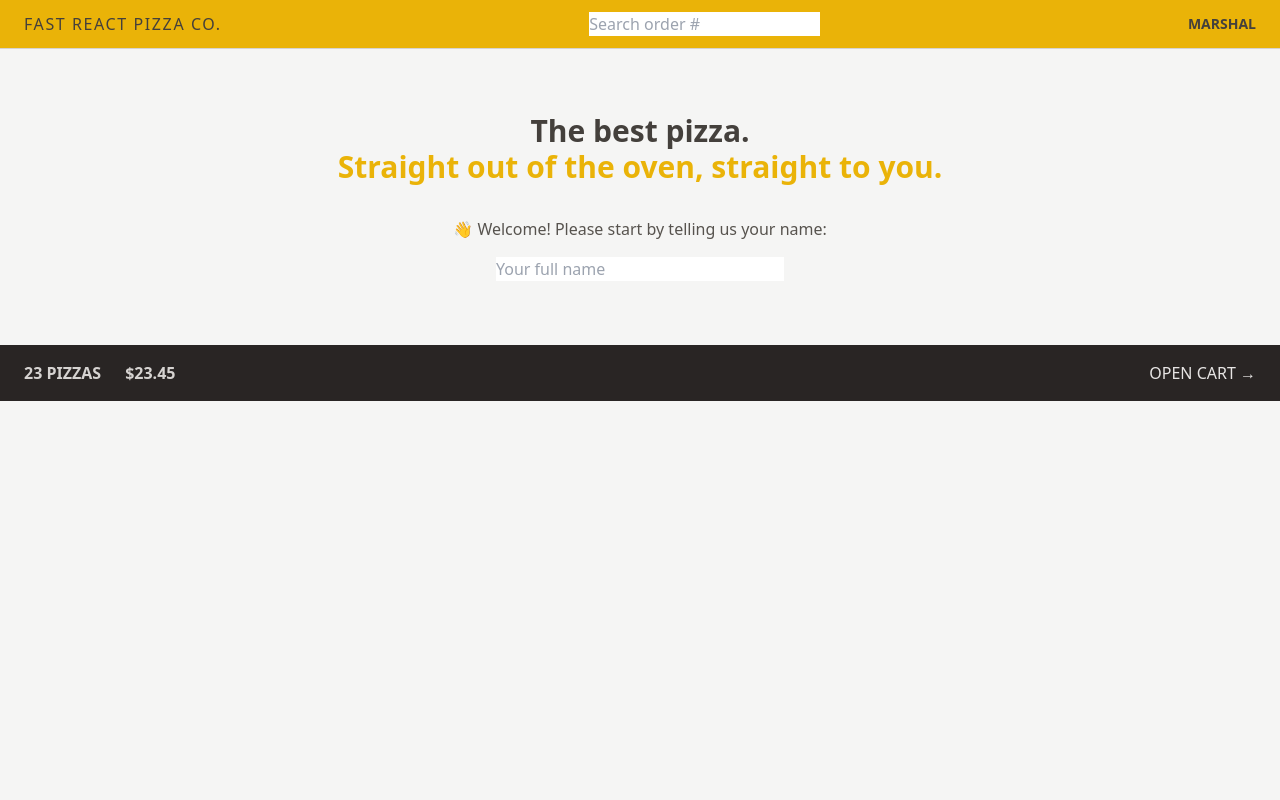
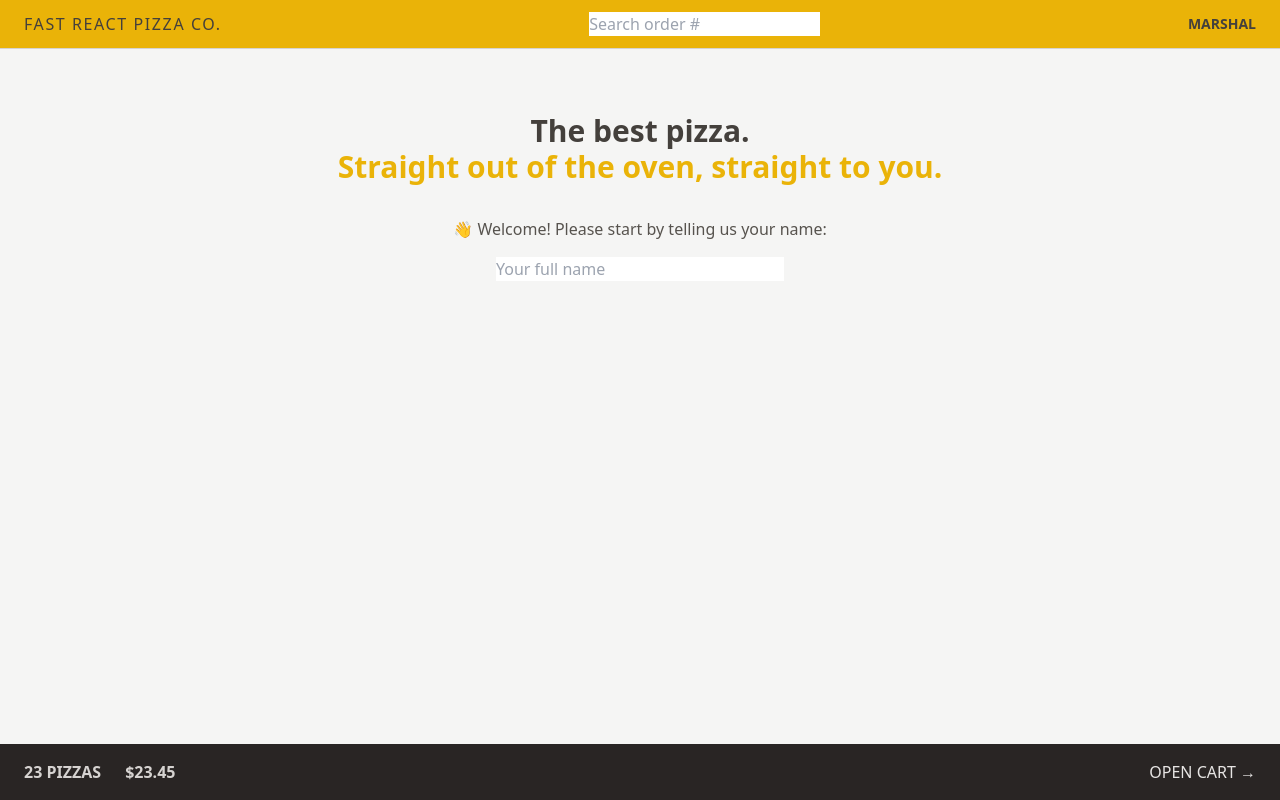
Before and after one commit to marshalmori/fast-react-pizza, a React (Vite) app: page / in a window 1280 px wide. Built offline with nearby package versions, Linux system fonts and the light colour scheme.

Commit message:
Using CSS Grid

```diff
--- a/src/ui/AppLayout.jsx
+++ b/src/ui/AppLayout.jsx
@@ -9,14 +9,16 @@
   const isLoading = navigation.state === "loading";
 
   return (
-    <div className="layout">
+    <div className="grid h-screen grid-rows-[auto_1fr_auto]">
       {isLoading && <Loader />}
 
       <Header />
 
-      <main>
-        <Outlet />
-      </main>
+      <div className="overflow-scroll">
+        <main className="max-w-3xl  mx-auto">
+          <Outlet />
+        </main>
+      </div>
 
       <CartOverview />
     </div>
```
